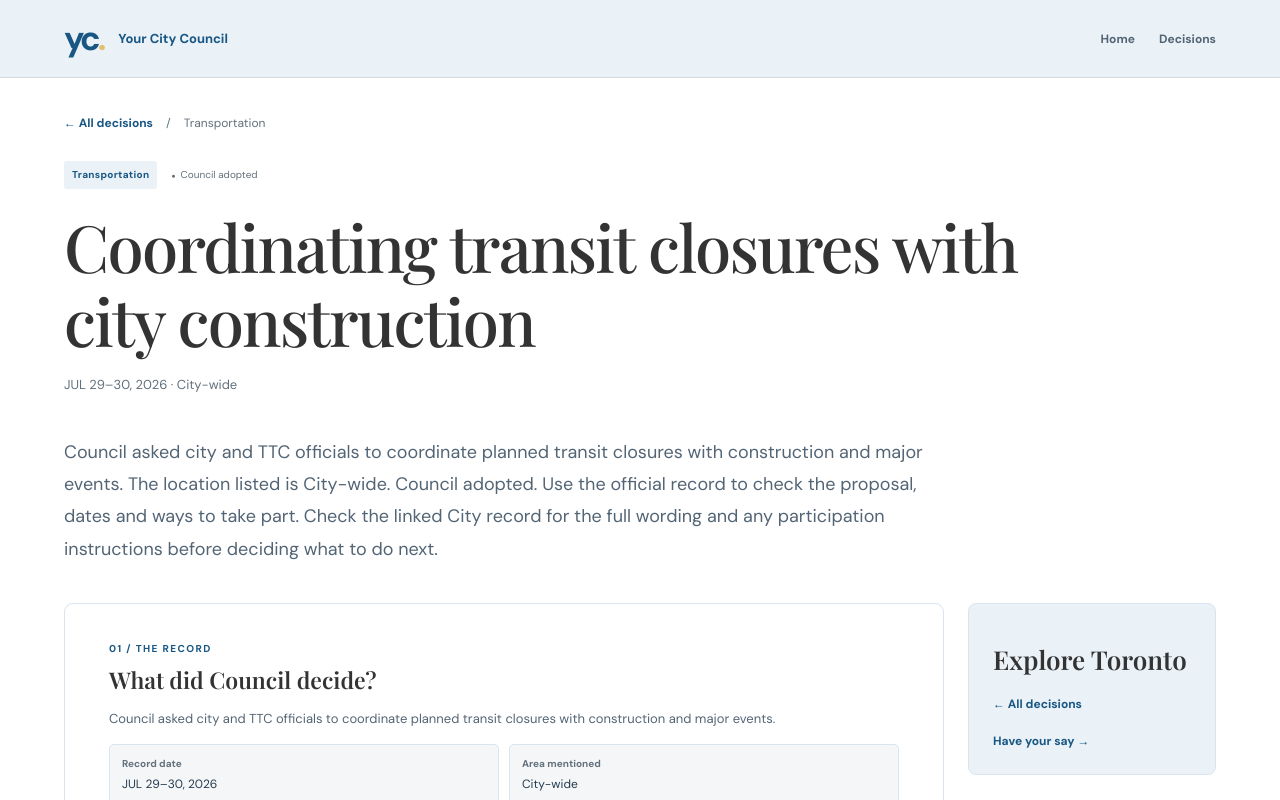
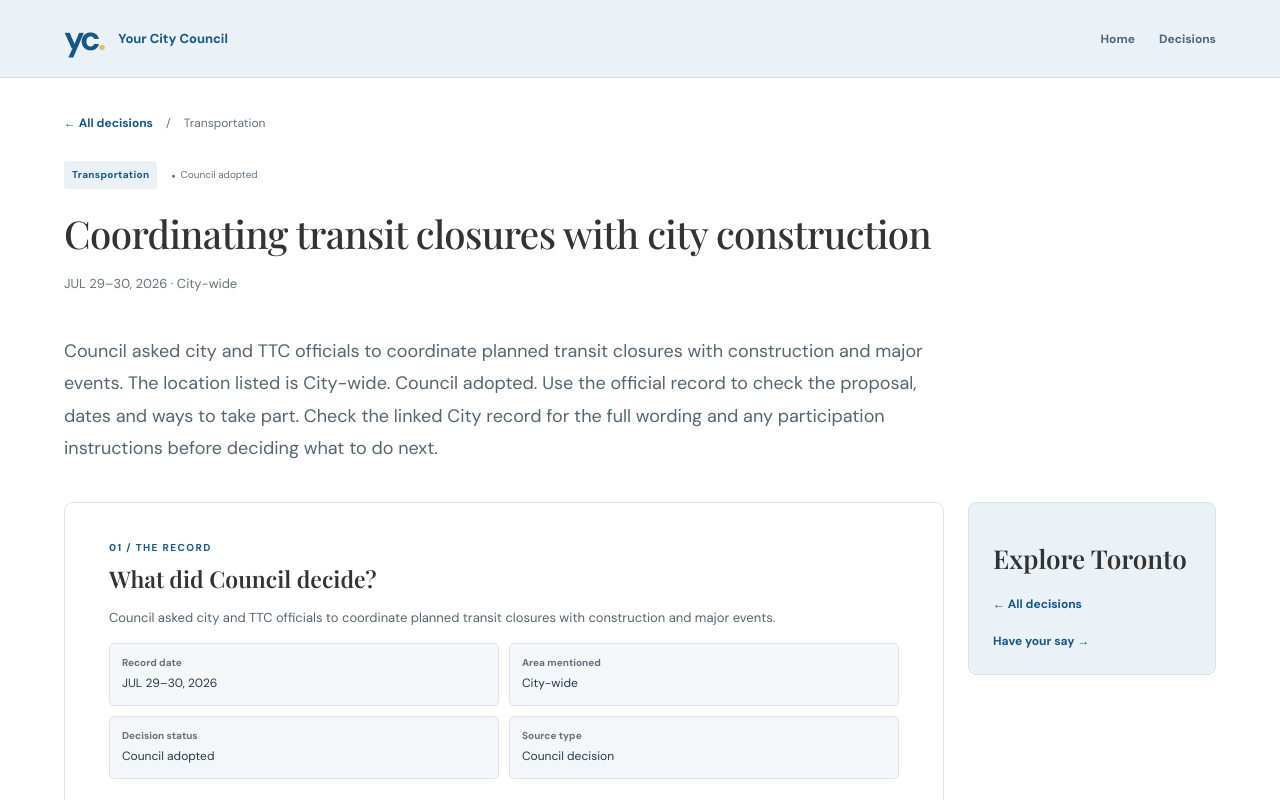
Before and after one commit to TOBEDAYDAYUP/civic-hack-2026-clean, a Next.js app: page /decisions/0 in a window 1280 px wide. Shown: the top 800 px of the page. Built offline with nearby package versions, Linux system fonts and the light colour scheme.

Commit message:
Reduce detail title size and keep desktop headings on one line

```diff
--- a/features/records/records.css
+++ b/features/records/records.css
@@ -662,3 +662,24 @@ a.map-record:focus-visible,
     font-size: 15px;
   }
 }
+
+/* Compact article titles leave room for the introduction. */
+.record-page-heading {
+  max-width: 100%;
+}
+.record-page-heading h1 {
+  font-size: clamp(26px, 3vw, 40px);
+  line-height: 1.25;
+  letter-spacing: -0.6px;
+}
+@media (min-width: 960px) {
+  .record-page-heading h1 {
+    white-space: nowrap;
+    overflow-x: auto;
+  }
+}
+@media (max-width: 730px) {
+  .record-page-heading h1 {
+    font-size: 28px;
+  }
+}
```
